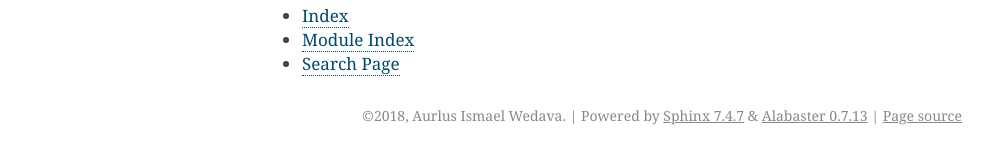
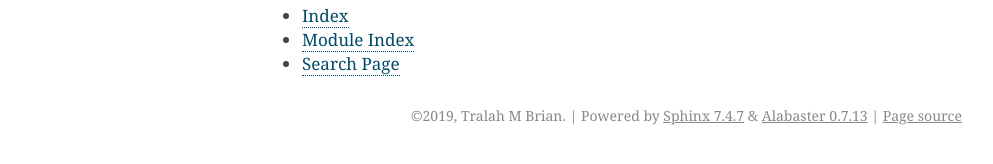
Before and after one commit to TralahM/pympesa, a Sphinx documentation site: the page built from docs/index.rst, in a window 1280 px wide. Shown: the part 563-727 px from the top of the page, without its empty margins (148-1141 px from the left). Built offline with Sphinx 7.4.7, drawn with Linux system fonts in a browser that asks for light colours.

Commit message:
update docs

```diff
--- a/docs/conf.py
+++ b/docs/conf.py
@@ -20,14 +20,14 @@
 
 # -- Project information -----------------------------------------------------
 
-project = u'mpesa-py'
-copyright = u'2018, Aurlus Ismael Wedava'
-author = u'Aurlus Ismael Wedava'
+project = u'daraja-mpesa'
+copyright = u'2019, Tralah M Brian'
+author = u'Tralah M Brian'
 
 # The short X.Y version
 version = u''
 # The full version, including alpha/beta/rc tags
-release = u'0.0.1'
+release = u'0.1'
 
 
 # -- General configuration ---------------------------------------------------
@@ -104,7 +104,7 @@
 # -- Options for HTMLHelp output ---------------------------------------------
 
 # Output file base name for HTML help builder.
-htmlhelp_basename = 'python-mpesadoc'
+htmlhelp_basename = 'daraja-mpesadoc'
 
 
 # -- Options for LaTeX output ------------------------------------------------
@@ -131,8 +131,8 @@
 # (source start file, target name, title,
 #  author, documentclass [howto, manual, or own class]).
 latex_documents = [
-    (master_doc, 'mpesa-py.tex', u'mpesa-py Documentation',
-     u'Aurlus Ismael Wedava', 'manual'),
+    (master_doc, 'daraja-mpesa.tex', u'daraja-mpesa Documentation',
+     u'Tralah M Brian', 'manual'),
 ]
 
 
@@ -141,7 +141,7 @@
 # One entry per manual page. List of tuples
 # (source start file, name, description, authors, manual section).
 man_pages = [
-    (master_doc, 'mpesa-py', u'mpesa-py Documentation',
+    (master_doc, 'daraja-mpesa', u'daraja-mpesa Documentation',
      [author], 1)
 ]
 
@@ -152,8 +152,8 @@
 # (source start file, target name, title, author,
 #  dir menu entry, description, category)
 texinfo_documents = [
-    (master_doc, 'mpesa-py', u'mpesa-py Documentation',
-     author, 'mpesa-py', 'One line description of project.',
+    (master_doc, 'daraja-mpesa', u'daraja-mpesa Documentation',
+     author, 'daraja-mpesa', 'One line description of project.',
      'Miscellaneous'),
 ]
 
```
